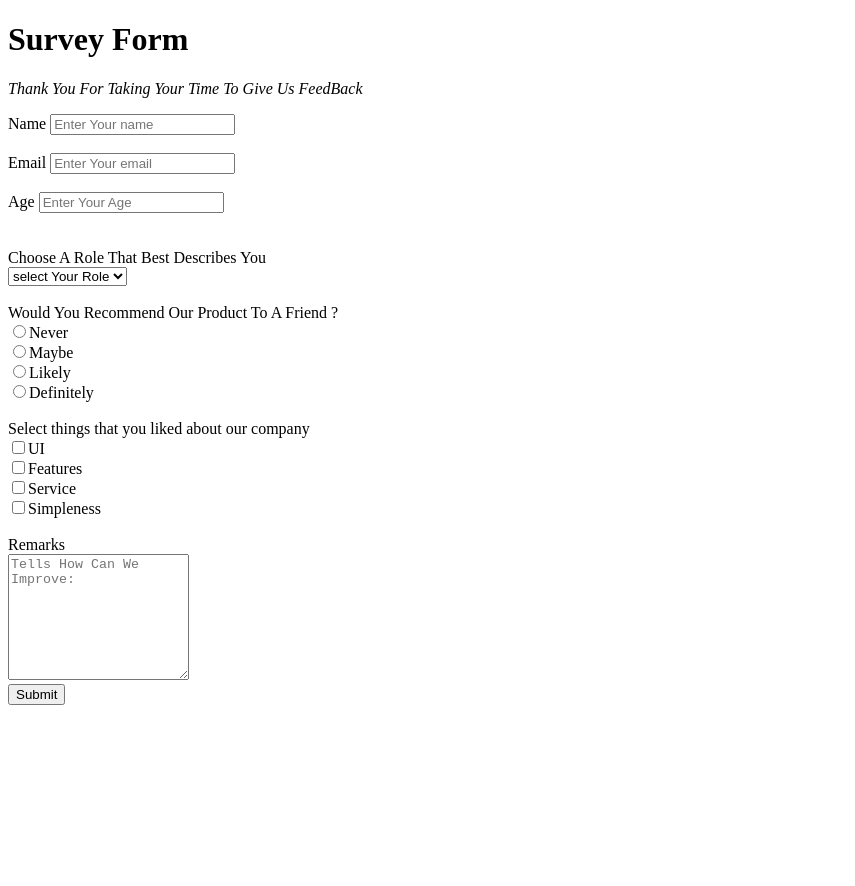
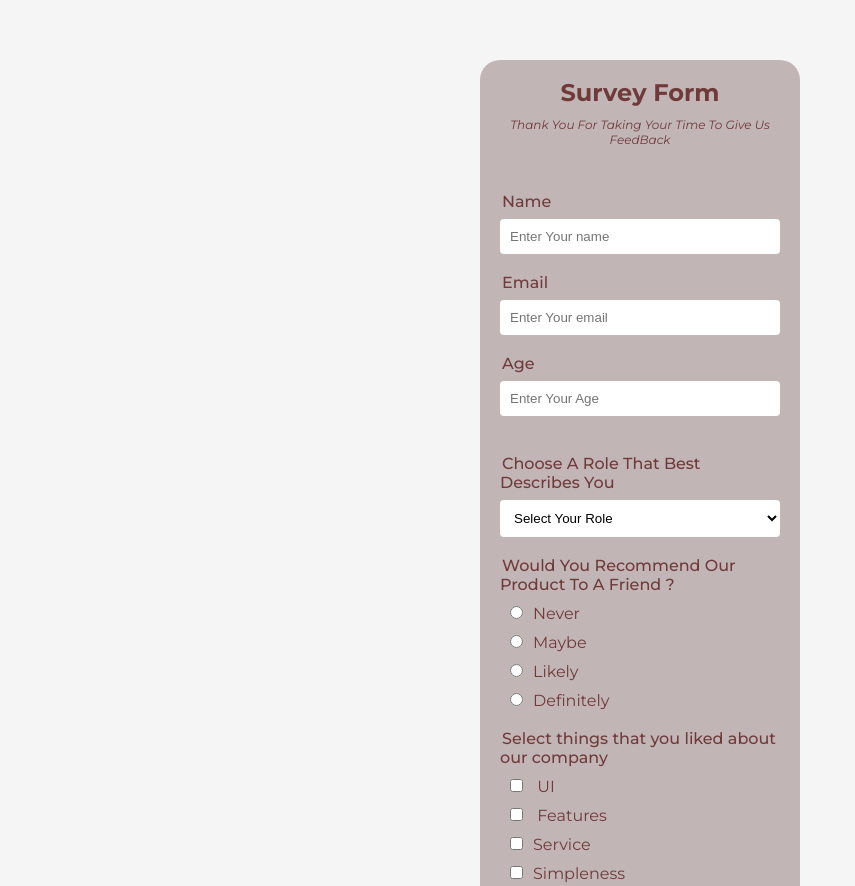
Before and after one commit to oyinwumi/Survey_Form, a plain HTML site: page index.html in a window 1280 px wide. Shown: the top 886 px of the page, without its empty margins (0-855 px from the left). Before the commit the page ends 800 px from the top, so only its background shows below. Drawn offline with Linux system fonts and the light colour scheme.

Commit message:
addition of styling

```diff
--- a/index.html
+++ b/index.html
@@ -4,33 +4,38 @@
     <meta charset="UTF-8">
     <meta http-equiv="X-UA-Compatible" content="IE=edge">
     <meta name="viewport" content="width=device-width, initial-scale=1.0">
+    <link rel="preconnect" href="https://fonts.googleapis.com">
+<link rel="preconnect" href="https://fonts.gstatic.com" crossorigin>
+<link href="https://fonts.googleapis.com/css2?family=Fraunces:opsz,wght@9..144,700&family=Montserrat:ital,wght@0,300;0,400;0,500;0,600;0,700;1,100;1,300;1,400&family=Outfit:wght@400;700&display=swap" rel="stylesheet">
+    <link rel="stylesheet" href="./style.css">
     <title>Survey Form</title>
 </head>
 <body>
+ <div class="container">
     <header>
         <h1>Survey Form</h1>
         <p><em>Thank You For Taking Your Time To Give Us FeedBack</em></p>
        </header>
-    <form>
-        <div>
+        <form class="form-container">
+            <div >
               <label for="name">Name</label>
-          <input type="text" placeholder="Enter Your name" name="name" id="name" required/> <br/>
+              <input type="text" placeholder="Enter Your name" name="name" id="name"  class="input-box"required/> <br/>
             </div>
             <br>
-        <div>
+            <div >
                 <label for="email">Email</label>
-            <input type="email" placeholder="Enter Your email" name="email" id="email" required/> <br/>
+                <input type="email" placeholder="Enter Your email" name="email" id="email" class="input-box" required/> <br/>
               </div>
               <br>
-        <div>
-            <label for="age">Age</label>
-            <input type="number" placeholder="Enter Your Age" id="age" name="age" required/>
+            <div >
+                <label for="age" >Age</label>
+                <input type="number" placeholder="Enter Your Age" id="age" name="age" class="input-box"required/>
             </div> <br/>
             <br>
             <div>
-            <label for="role">Choose A Role That Best Describes You</label> <br/>
+                <label for="role" class="select-role">Choose A Role That Best Describes You</label> <br/>
                 <select name="select-role" id="role">
-                <option value="student">select Your Role</option>
+                    <option value="student">Select Your Role</option>
                     <option value="student">student</option>
                     <option value="student">Teacher</option>
                     <option value="student">Driver</option>
@@ -39,19 +44,19 @@
             </div>
             <br>
             <div>
-            <label for="rating"> Would You Recommend Our Product To A Friend ?</label><br/>
-            <input type="radio" name="rating" value="Never" />Never <br/>
-            <input type="radio" name="rating" value="Maybe" />Maybe <br/>
-            <input type="radio" name="rating" value="Likely" />Likely <br/>
-            <input type="radio" name="rating" value="Definitely" />Definitely <br/>
+                <label for="rating" > Would You Recommend Our Product To A Friend ?</label><br/>
+                <input type="radio" name="rating" value="Never"class="radio-grp" /><span class="radio-span">Never</span> <br/>
+                <input type="radio" name="rating" value="Maybe" class="radio-grp"/><span class="radio-span">Maybe</span> <br/>
+                <input type="radio" name="rating" value="Likely"class="radio-grp" /><span class="radio-span">Likely </span><br/>
+                <input type="radio" name="rating" value="Definitely"class="radio-grp" /><span class="radio-span">Definitely </span><br/>
             </div>
             <br>
     <div>
         <label for="review">Select things that you liked about our company</label><br/>
-    <input type="checkbox" name="review" value="UI" />UI <br/>
-    <input type="checkbox" name="review" value="Features"/>Features <br/>
-    <input type="checkbox" name="review" value="Service"/>Service <br/>
-    <input type="checkbox" name="review" value="Simpleness"/>Simpleness<br/>
+        <input type="checkbox" name="review" value="UI"  class="checkbox-grp"/> <span class="check-span">UI </span><br/>
+        <input type="checkbox" name="review" value="Features"class="checkbox-grp"/> <span class="check-span">Features</span>  <br/>
+        <input type="checkbox" name="review" value="Service" class="checkbox-grp"/><span class="check-span">Service</span><br/>
+        <input type="checkbox" name="review" value="Simpleness" class="checkbox-grp"/><span class="check-span">Simpleness</span><br/>
     </div>
     <br>
     <div>
@@ -59,9 +64,10 @@
         <textarea name="remark" id="remark" cols="20" rows="8" placeholder="Tells How Can We Improve:"></textarea>
     </div>
     <div>
-    <button id="">Submit</button>
+        <button id="submit">Submit</button>
     </div>
 
         </form>
+ </div>
 </body>
 </html>
--- /dev/null
+++ b/style.css
@@ -0,0 +1,98 @@
+*{
+    margin: 0;
+    padding: 0;
+    box-sizing: border-box;
+
+}
+body {
+    width: 100%;
+    height: 100%;
+    background-color: whitesmoke;
+   font-family:'Montserrat'  ,'Courier New', Courier, monospace;
+}
+/* .container{
+border: 1px solid red;
+margin-top: 60px;
+margin-bottom: 20px;
+margin-left: 37%;
+margin-right: 37%;
+} */
+
+
+.container{
+    width: 25%;
+    height: 100%;
+    margin: 0 auto;
+    margin-top: 60px;
+    margin-bottom: 20px;
+    border-radius: 20px;
+    background-color: rgb(194, 181, 181);
+    color: rgb(112, 58, 58);
+
+}
+header{
+   text-align: center;
+   color: rgb(112, 58, 58);
+   margin-bottom: 15px;
+}
+h1{
+    font-size: 24px;
+    padding-top: 18px;
+}
+p{
+    padding: 10px;
+    font-size: 12px;
+}
+.form-container {
+padding: 20px;
+}
+ .input-box ,#role ,textarea , #submit{
+    width: 100%;
+    padding: 10px;
+    outline: none;
+    border: none;
+    background-color: white;
+    border-radius: 4px;
+   margin-top: 8px;
+}
+
+.select-role{
+padding-bottom: 10px;
+}
+
+label {
+    font-size: 16px;
+    font-weight: 500;
+    margin-left: 2px;
+
+
+}
+.radio-grp {
+    margin-top: 12px;
+    margin-left: 10px;
+
+}
+
+.checkbox-grp{
+    margin-top: 12px;
+    margin-left: 10px;
+}
+ .radio-span,.check-span {
+   margin-left: 10px;
+}
+
+input[type='radio']{
+    padding: 10px;
+}
+
+#submit {
+    margin-top: 10px;
+    background-color: rgb(116, 82, 82);
+    font-size: 16px;
+    color: white;
+    cursor: pointer;
+}
+#submit:hover{
+    background-color: white;
+    color: #000;
+}
```
Lines whose indentation alone changed are shown as unchanged.
